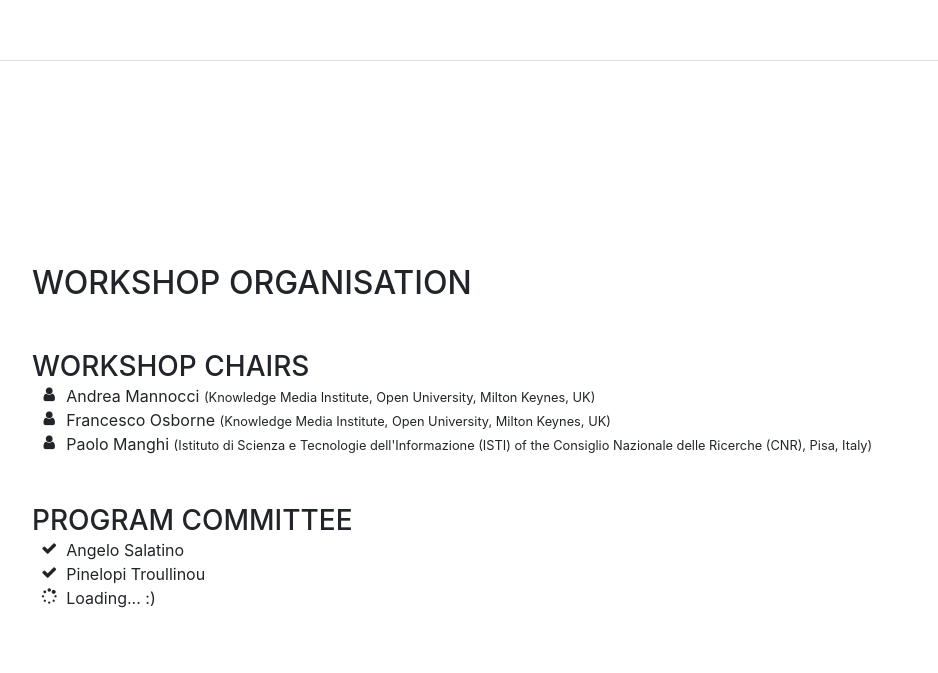
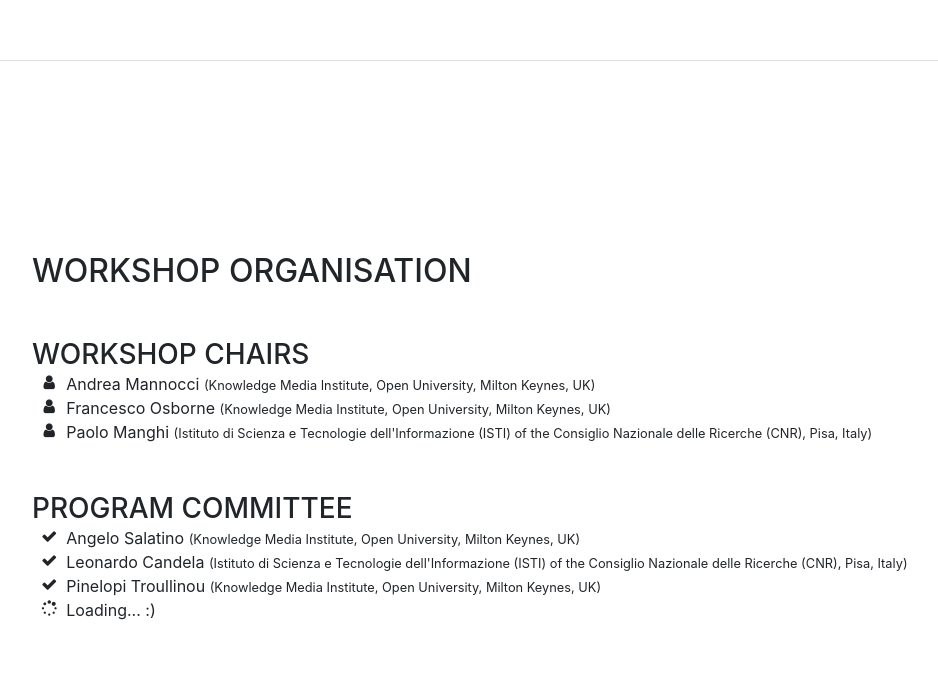
Before and after one commit to andremann/RefResh-2020, a website with bundled scripts: page index.html in a window 1280 px wide. Shown: the part 3474-4147 px from the top of the page, without its empty margins (288-1226 px from the left). Built offline with nearby package versions, Linux system fonts and the light colour scheme; a web font is replaced by a local one.

Commit message:
added new PC member

```diff
--- a/index.html
+++ b/index.html
@@ -251,10 +251,13 @@
                 <ul class="fa-ul mb-0">
                   <li>
                     <i class="fa-li fa fa-check"></i>
-                    Angelo Salatino</li>
+                    Angelo Salatino <small>(Knowledge Media Institute, Open University, Milton Keynes, UK)</small></li>
                   <li>
                     <i class="fa-li fa fa-check"></i>
-                    Pinelopi Troullinou</li>
+                    Leonardo Candela <small>(Istituto di Scienza e Tecnologie dell'Informazione (ISTI) of the Consiglio Nazionale delle Ricerche (CNR), Pisa, Italy)</small></li>
+                  <li>
+                    <i class="fa-li fa fa-check"></i>
+                    Pinelopi Troullinou <small>(Knowledge Media Institute, Open University, Milton Keynes, UK)</small></li>
                   <li>
                     <i class="fa-li fa fa-spinner"></i>
                     Loading... :)</li>
```
